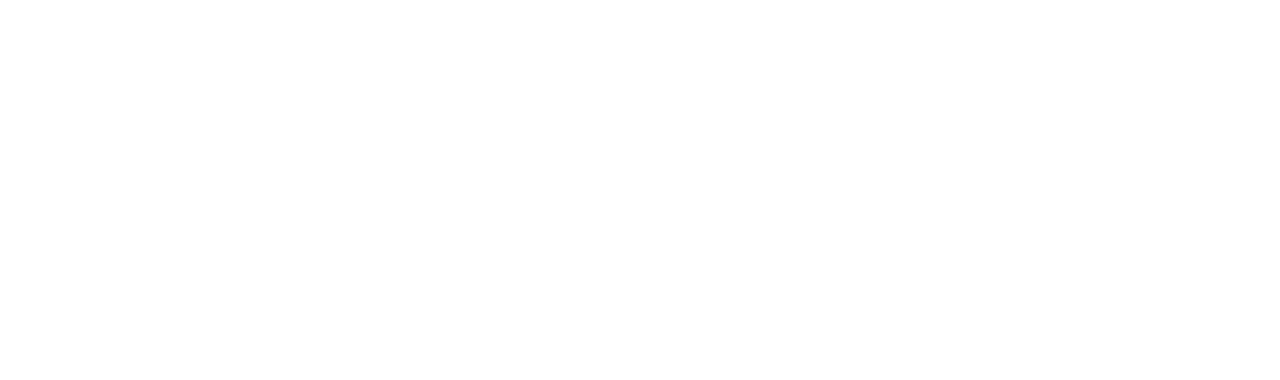
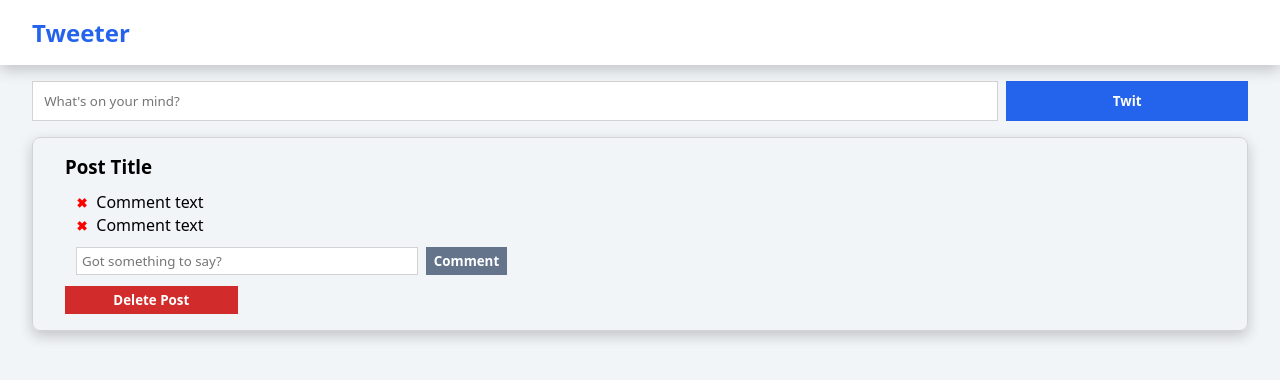
Before and after one commit to MarkDavidovich/tweeter-project, a plain HTML site: page index.html in a window 1280 px wide. Drawn offline with Linux system fonts and the light colour scheme.

Commit message:
create template HTML structure and css styling

```diff
--- a/index.html
+++ b/index.html
@@ -7,6 +7,41 @@
     <link rel="stylesheet" href="style.css" />
     <script type="module" src="main.js" defer></script>
     <script type="module" src="model.js" defer></script>
+    <script type="module" src="render.js" defer></script>
   </head>
-  <body></body>
+  <body>
+    <header>
+      <div class="container">
+        <h2 class="title">Tweeter</h2>
+      </div>
+    </header>
+    <main>
+      <section class="container">
+        <section class="new-tweet-container">
+          <input type="text" id="tweet-input-field" placeholder="What's on your mind?" />
+          <button id="tweet-btn">Twit</button>
+        </section>
+        <section class="posts-container">
+          <div class="post">
+            <h3 class="post-title">Post Title</h3>
+            <ul class="comments-container">
+              <li class="comment">
+                <button id="delete-comment-btn">✖</button>
+                <p class="comment-text">Comment text</p>
+              </li>
+              <li class="comment">
+                <button id="delete-comment-btn">✖</button>
+                <p class="comment-text">Comment text</p>
+              </li>
+            </ul>
+            <div class="new-comment-container">
+              <input type="text" id="comment-input-field" placeholder="Got something to say?" />
+              <button id="comment-btn">Comment</button>
+            </div>
+            <button id="delete-tweet-btn">Delete Post</button>
+          </div>
+        </section>
+      </section>
+    </main>
+  </body>
 </html>
--- a/model.js
+++ b/model.js
@@ -96,24 +96,3 @@
     removeComment,
   };
 };
-
-const tweeter = Tweeter();
-
-// Test adding a post
-tweeter.addPost("This is my own post!");
-console.log(tweeter.getPosts());
-// Should add: {text: "This is my own post!", id: "p3", comments: []}
-
-// Test removing a post
-tweeter.removePost("p1");
-console.log(tweeter.getPosts());
-// Should only have two posts left
-
-// Test adding comments
-tweeter.addComment("p3", "Damn straight it is!");
-tweeter.addComment("p2", "Second the best!");
-console.log(tweeter.getPosts());
-
-// Test removing comments
-tweeter.removeComment("p2", "c6");
-console.log(tweeter.getPosts());
--- a/render.js
+++ b/render.js
@@ -0,0 +1,17 @@
+export const Renderer = () => {
+  const posts = document.querySelector(".posts-container");
+
+  const renderPosts = (posts) => {
+    //empty the posts
+    posts.innerHTML = "";
+    //create and add elements
+
+    //loop through and append html to posts
+    //both comments and posts are generated
+    //post ID is data-id attribute, same for comment ID
+    //css styling
+    //delete buttons for posts and comments
+  };
+
+  return renderPosts;
+};
--- a/style.css
+++ b/style.css
@@ -0,0 +1,123 @@
+* {
+  margin: 0;
+  padding: 0;
+  box-sizing: border-box;
+  font-family:
+    system-ui,
+    -apple-system,
+    BlinkMacSystemFont,
+    "Segoe UI",
+    Roboto,
+    Oxygen,
+    Ubuntu,
+    Cantarell,
+    "Open Sans",
+    "Helvetica Neue",
+    sans-serif;
+  list-style: none;
+  outline: none;
+}
+
+body {
+  width: 100%;
+  height: 100%;
+  background-color: rgb(242, 245, 248);
+}
+
+.container {
+  max-width: 1300px;
+  margin-inline: auto;
+  padding: 1rem 2rem;
+}
+
+header {
+  position: sticky;
+  top: 0;
+  background-color: white;
+  box-shadow: 0px 5px 14px 0px rgba(0, 0, 0, 0.2);
+  color: rgb(36, 99, 235);
+}
+
+.new-tweet-container {
+  display: flex;
+  gap: 0.5rem;
+  width: 100%;
+  margin-bottom: 1rem;
+}
+
+#tweet-input-field {
+  width: 80%;
+  padding: 0 0.7rem;
+}
+
+input {
+  border: 1px solid lightgray;
+}
+
+button {
+  border: none;
+  color: white;
+  font-weight: bold;
+  cursor: pointer;
+}
+
+#tweet-btn {
+  width: 20%;
+  background-color: rgb(36, 99, 235);
+  padding: 0.7rem;
+}
+
+.posts-container {
+  border: 1px solid lightgray;
+  border-radius: 0.5rem;
+  padding: 1rem 2rem;
+  box-shadow: 0px 5px 14px 0px rgba(0, 0, 0, 0.2);
+}
+
+.post {
+  display: flex;
+  flex-direction: column;
+  gap: 0.7rem;
+}
+
+.comments-container {
+  padding-left: 0.7rem;
+  display: flex;
+  flex-direction: column;
+  gap: 0.1rem;
+}
+
+#delete-comment-btn {
+  border: none;
+  background-color: rgb(242, 245, 248);
+  color: red;
+}
+
+.comment-text {
+  display: inline-block;
+  padding-left: 0.3rem;
+}
+
+.new-comment-container {
+  padding-left: 0.7rem;
+  display: flex;
+  gap: 0.5rem;
+}
+
+#comment-input-field {
+  padding: 0.1rem 0.3rem;
+  width: 30%;
+}
+
+#comment-btn {
+  background-color: rgb(100, 116, 139);
+  border: none;
+  padding: 0.3rem 0.5rem;
+}
+
+#delete-tweet-btn {
+  background-color: rgb(210, 43, 43);
+  color: white;
+  padding: 0.3rem;
+  width: 15%;
+}
```
